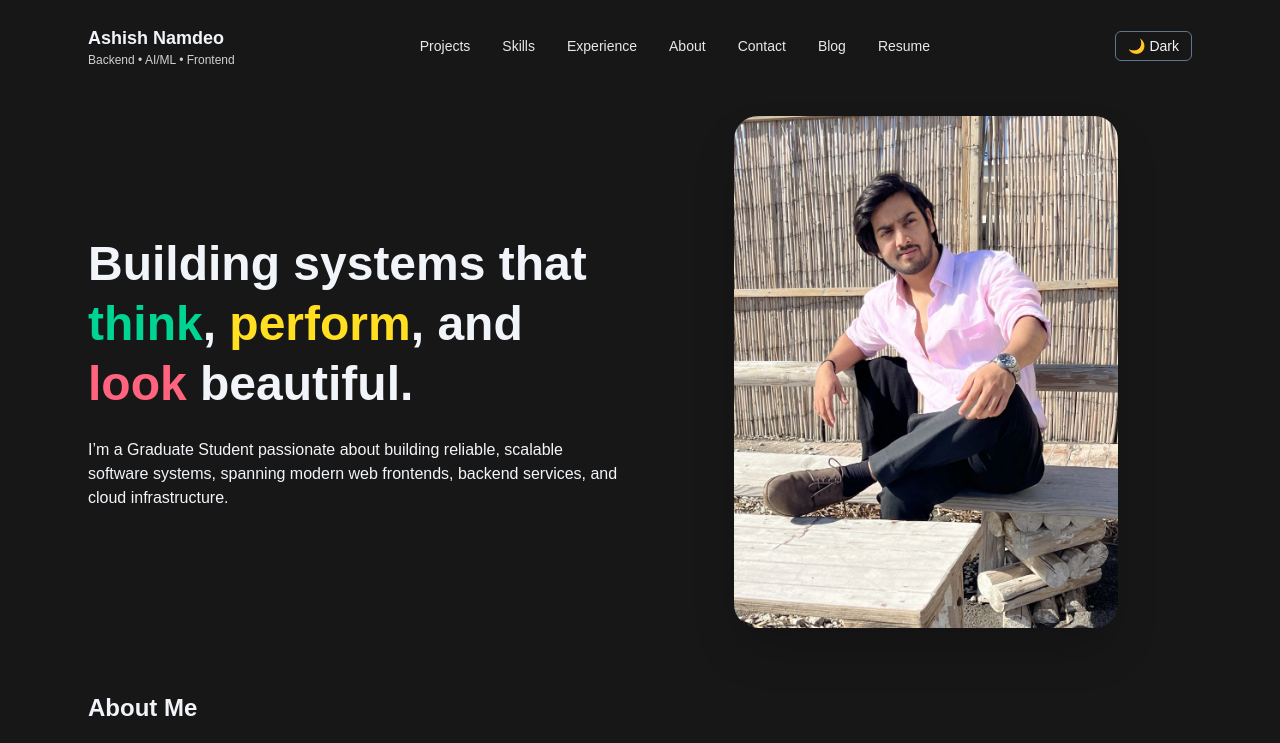
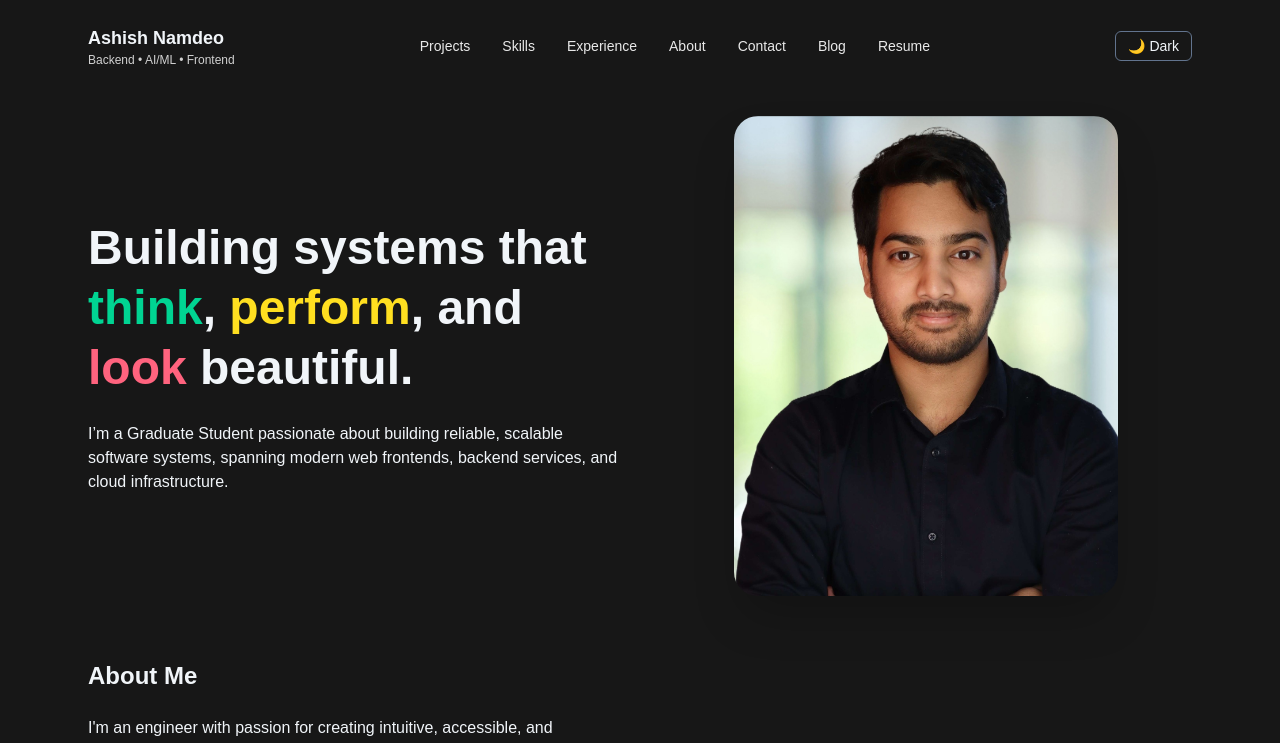
Before and after one commit to ashishnamdeo16/ashish-portfolio, a Next.js app: page / in a window 1280 px wide. Shown: the top 743 px of the page. Built offline with nearby package versions, Linux system fonts and the light colour scheme.

Commit message:
Updated the Image

```diff
--- a/app/pages/Hero/Hero.tsx
+++ b/app/pages/Hero/Hero.tsx
@@ -19,16 +19,16 @@ const Hero = () => {
     I’m a Graduate Student passionate about building reliable, scalable software systems, spanning modern web frontends, backend services, and cloud infrastructure.
   </p>
           </div>
-          <div className="relative">
-            <motion.img
-              src="/assets/ashish.webp"
-              alt="Ashish Namdeo"
-              initial={{ scale: 0.98, opacity: 0 }}
+         <div className="relative w-72 md:w-80 lg:w-96 md:h-105 lg:h-120 overflow-hidden rounded-3xl shadow-2xl mx-auto">
+  <motion.img
+    src="/assets/ashish1.webp"
+    alt="Ashish Namdeo"
+    initial={{ scale: 0.98, opacity: 0 }}
               animate={{ scale: 1, opacity: 1 }}
               transition={{ duration: 0.6, delay: 0.1 }}
-              className="w-full max-w-xs md:max-w-sm h-auto aspect-3/4 rounded-3xl object-cover shadow-2xl mx-auto"
-            />
-          </div>
+    className="w-full h-full object-cover object-top"
+  />
+</div>
         </section>
     );
 };
```
Also changed, not shown: public/assets/ashish1.webp (added).
